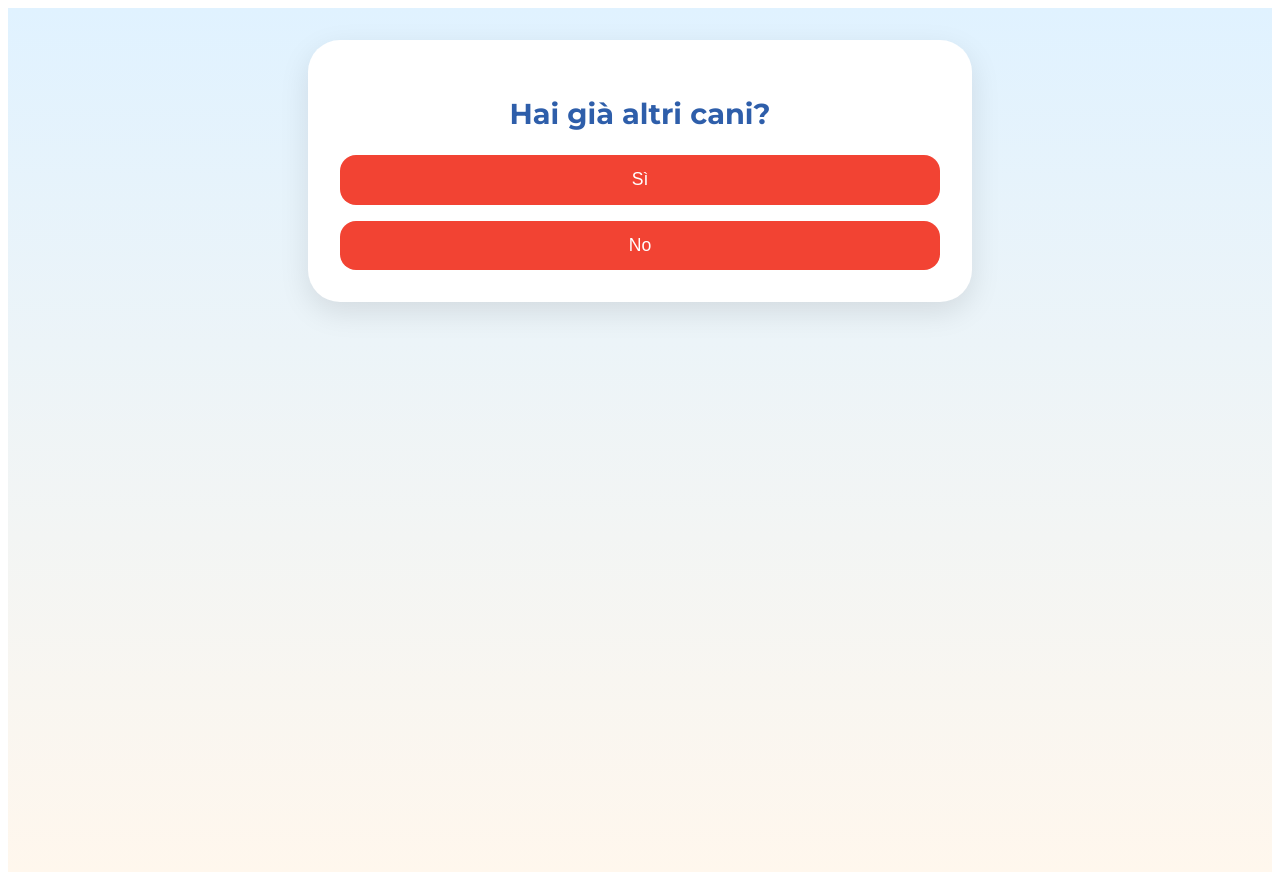
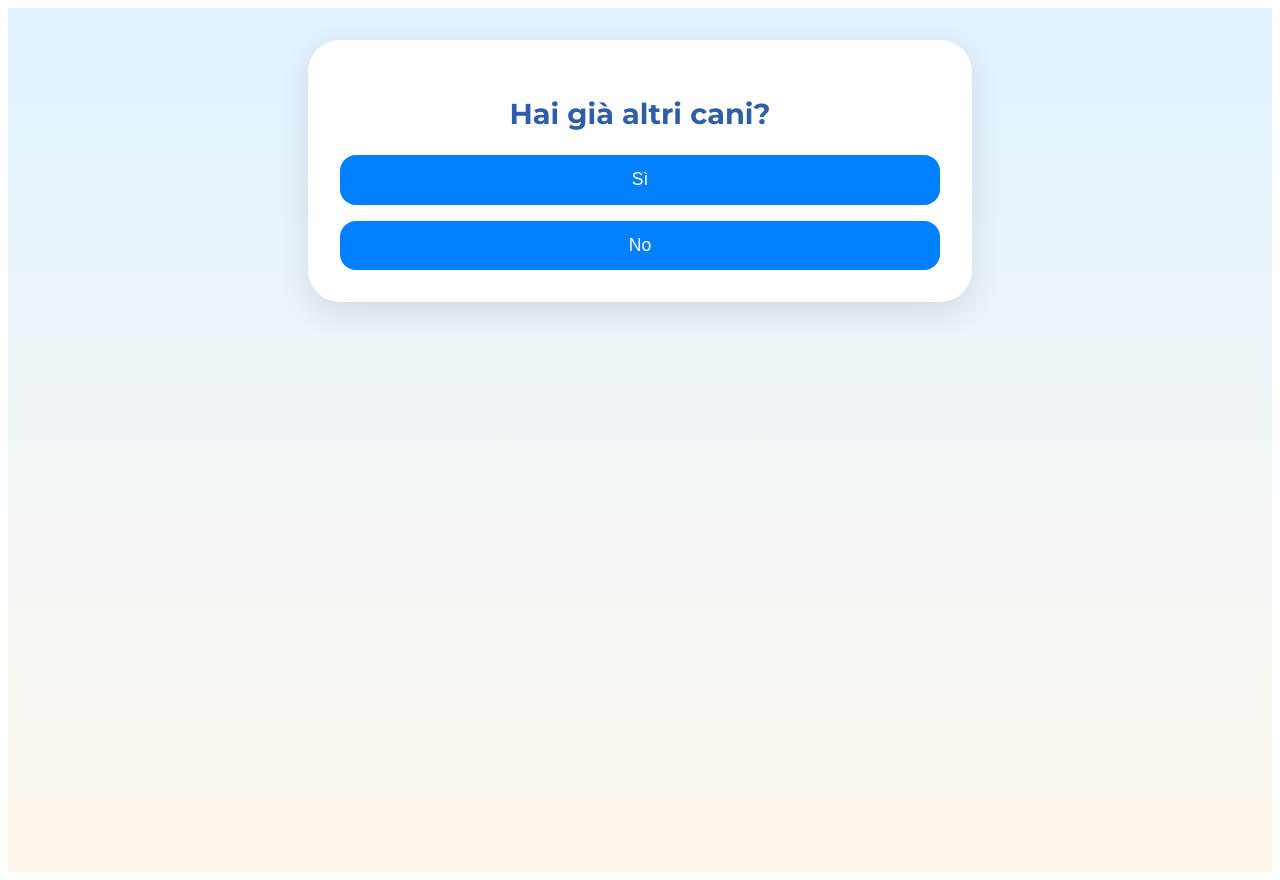
Before and after one commit to Serethor/quiz-asri, a Next.js app: page / in a window 1280 px wide. Built offline with nearby package versions, Linux system fonts and the light colour scheme.

Commit message:
Update QuizAdozione.jsx

```diff
--- a/src/QuizAdozione.jsx
+++ b/src/QuizAdozione.jsx
@@ -72,7 +72,7 @@ const QuizAdozione = () => {
                   onClick={() => handleRisposta(opzione)}
                   style={{
                     padding: "0.9rem 1.2rem",
-                    backgroundColor: "#F24333",
+                    backgroundColor: "#007FFF",
                     color: "white",
                     fontSize: "1.1rem",
                     borderRadius: "1rem",
@@ -80,8 +80,8 @@ const QuizAdozione = () => {
                     cursor: "pointer",
                     transition: "background-color 0.3s ease"
                   }}
-                  onMouseOver={(e) => (e.target.style.backgroundColor = "#c7372a")}
-                  onMouseOut={(e) => (e.target.style.backgroundColor = "#F24333")}
+                  onMouseOver={(e) => (e.target.style.backgroundColor = "#005bb5")}
+                  onMouseOut={(e) => (e.target.style.backgroundColor = "#007FFF")}
                 >
                   {opzione}
                 </button>
```
